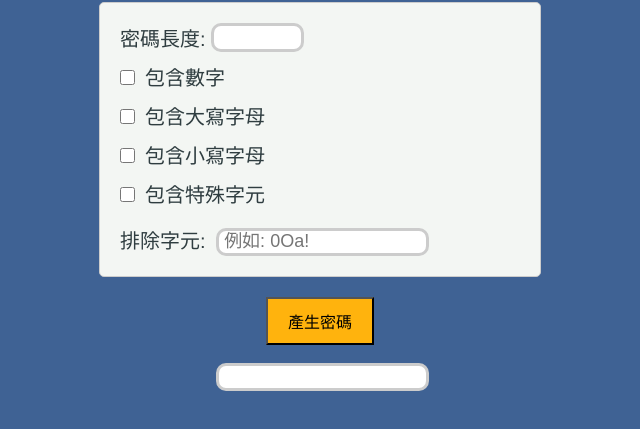
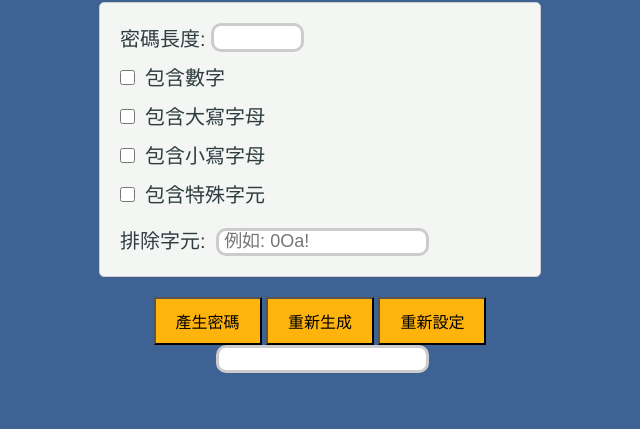
Before and after one commit to ritacc12/RandomPasswordDemo, a plain HTML site: page index.html in a window 1280 px wide. Shown: the part 115-544 px from the top of the page, without its empty margins (320-960 px from the left). Drawn offline with Linux system fonts and the light colour scheme.

Commit message:
create reset & regenerate button

```diff
--- a/index.html
+++ b/index.html
@@ -35,11 +35,16 @@
 
     </div>
 
+    <div class="btnGroup">
     <button id="generateBtn">產生密碼</button>
+    <button id="regenerateBtn">重新生成</button>
+    <button id="resetBtn">重新設定</button>
+    </div>
 
-    <br><br>
 
+    <div class="result">
     <input type="text" id="password" readonly>
+    </div>
 
     <script src="main.JS"></script>
 </body>
```
